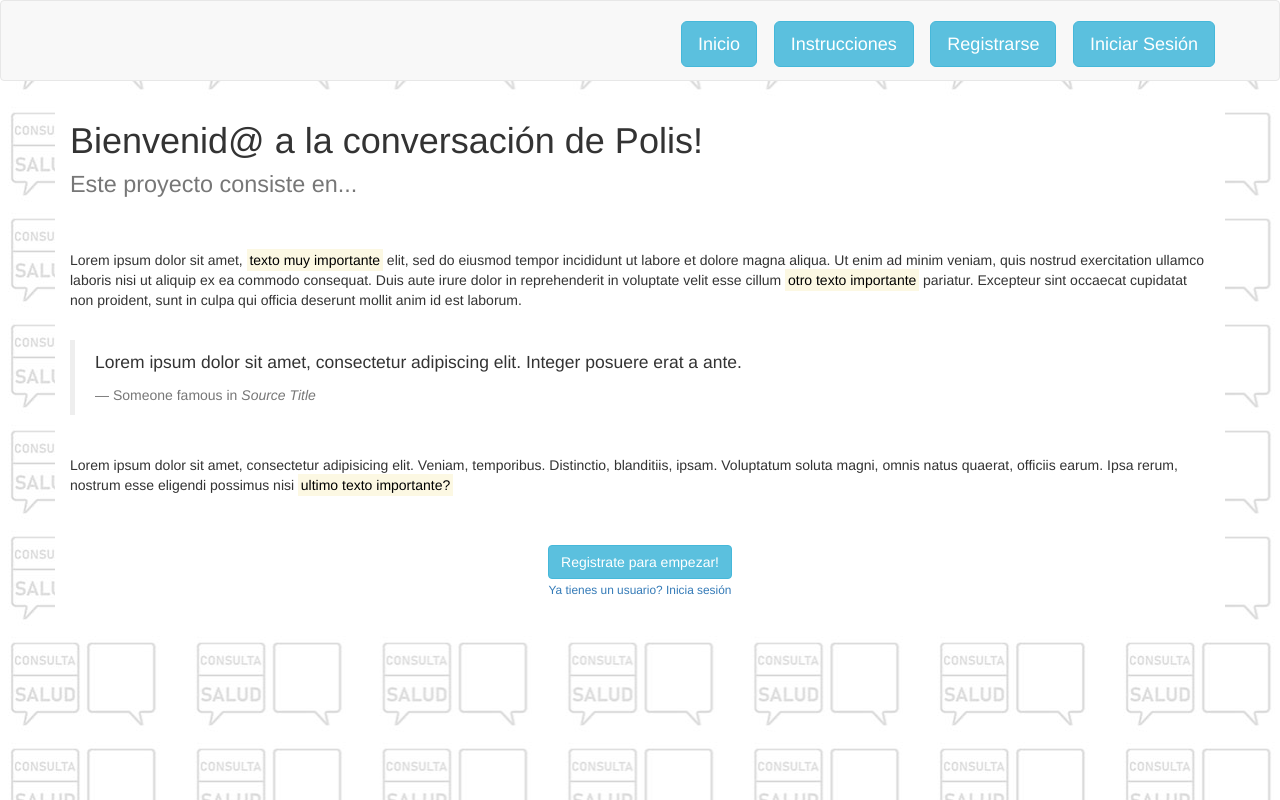
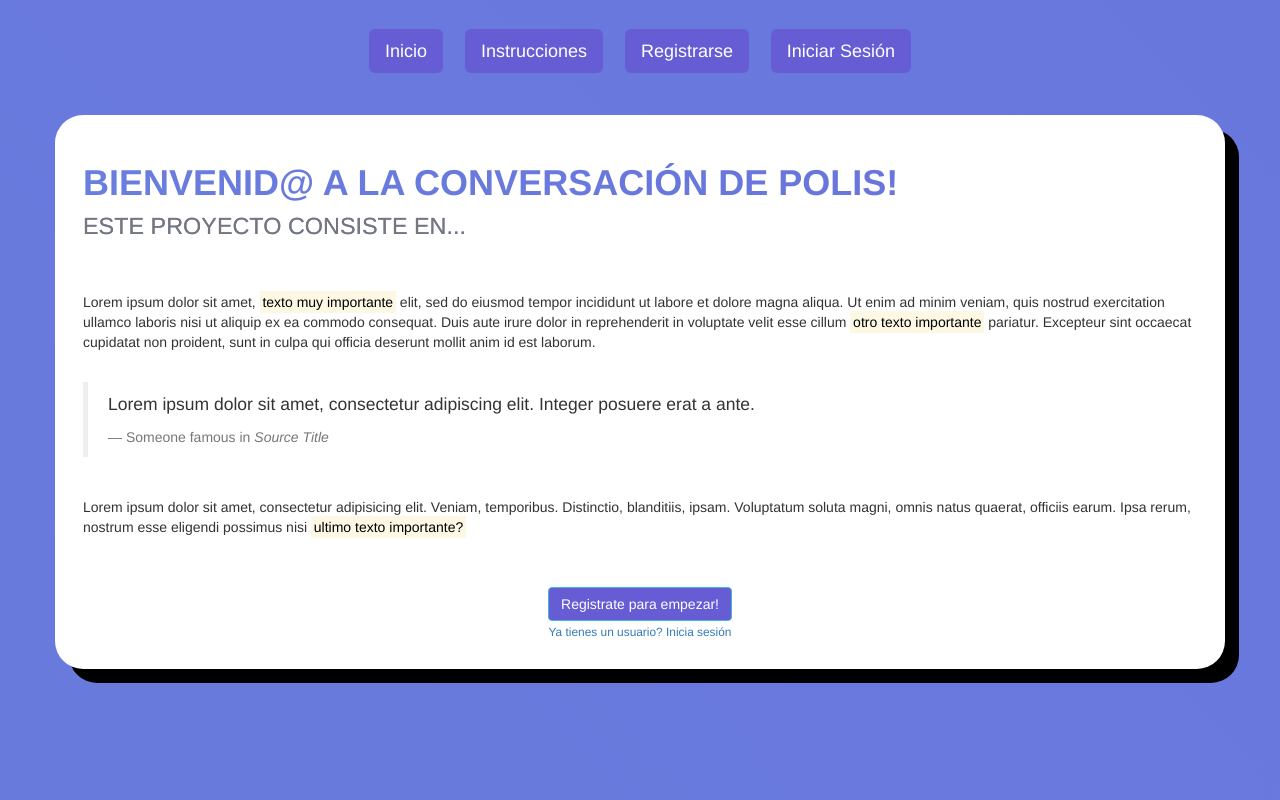
Before and after one commit to jerojero/polis-tribu, a Flask app: page / in a window 1280 px wide. Run offline with Flask 2, Linux system fonts and the light colour scheme; some libraries are stand-ins or nearby versions.

Commit message:
v0.8 Changed General looks of the page

```diff
--- a/app/static/css/main.css
+++ b/app/static/css/main.css
@@ -32,10 +32,53 @@
 
 .container {
   background: #fff;
-  padding-bottom: 2em;
+  padding: 2em;
+  border-radius: 2em;
+  box-shadow: 1em 1em black;
+}
+
+h1 {
+  text-transform: uppercase;
+  font-weight: 900;
+  background-image: linear-gradient(45deg, #6c9ae6, #665dd5);
+  background-size: 500%;
+  background-clip: text;
+  color: transparent;
+  animation: bg-animation 20s infinite alternate;
+  /*text-shadow: 0.2rem 0.2rem black;*/
+}
+
+h2 {
+  text-transform: uppercase;
+}
+
+.navbar {
+  background: transparent;
+  border: none;
+}
+
+.navbar .btn {
+  border: none;
+  margin: 0.5em;
+  /*box-shadow: 0.5rem 0.5rem 1rem darkgray;*/
+}
+
+.btn-info {
+  background: #665dd5;
+  border-radius: none;
 }
 
 body {
-  background-image: url("/static/images/w_consulta_b_small.jpg");
-  background-repeat: space;
+  background-image: linear-gradient(45deg, #6c9ae6, #665dd5);
+  background-size: 2200% 2200%;
+  animation: bg-animation 20s infinite alternate;
 }
+
+@keyframes bg-animation {
+  0% {
+    background-position: left;
+  }
+  100% {
+    background-position: right;
+  }
+}
--- a/app/templates/base.html
+++ b/app/templates/base.html
@@ -10,15 +10,15 @@
 {% endblock %}
 
 {% block navbar %}
-	<nav class="navbar navbar-default text-right" style="padding: 0 0 1% 0;">
+	<nav class="navbar navbar-default text-center" style="padding: 0 0 1% 0;">
 		<br>
-		<a href="{{ url_for('main.index') }}" class="btn btn-info btn-lg" style="margin-right: 1%;">Inicio</a>
-		<a href="{{ url_for('main.instructions') }}" class="btn btn-info btn-lg" style="margin-right: 1%;">Instrucciones</a>
+		<a href="{{ url_for('main.index') }}" class="btn btn-info btn-lg" >Inicio</a>
+		<a href="{{ url_for('main.instructions') }}" class="btn btn-info btn-lg" >Instrucciones</a>
 		{% if current_user.is_anonymous %}
-		<a href="{{ url_for('auth.register') }}" class="btn btn-info btn-lg" style="margin-right: 1%;">Registrarse</a>
-		<a href="{{ url_for('auth.login') }}" class="btn btn-info btn-lg" style="margin-right: 5%;">Iniciar Sesión</a>
+		<a href="{{ url_for('auth.register') }}" class="btn btn-info btn-lg" >Registrarse</a>
+		<a href="{{ url_for('auth.login') }}" class="btn btn-info btn-lg" >Iniciar Sesión</a>
 		{% else %}
-		<a href="{{ url_for('auth.logout') }}" class="btn btn-info btn-lg" style="margin-right: 5%;">Cerrar Sesión</a>
+		<a href="{{ url_for('auth.logout') }}" class="btn btn-info btn-lg">Cerrar Sesión</a>
 		{% endif %}
 	</nav>
 {% endblock %}
--- a/app/templates/main/instructions.html
+++ b/app/templates/main/instructions.html
@@ -4,10 +4,10 @@
 
 {% block app_content %}
 	<div class="text-center">
-	<h2>Un video corto sobre cómo funciona polis...</h1>
+	<h1>Un video corto sobre cómo funciona polis...</h1>
 	<br>
 	<div class="video-container">
-		<iframe class="responsive-iframe" src="https://www.youtube.com/embed/tvqlt7OWTOk" title="YouTube video player" frameborder="0" allow="accelerometer; autoplay; clipboard-write; encrypted-media; gyroscope; picture-in-picture" allowfullscreen></iframe>
+		<iframe class="responsive-iframe" src="https://www.youtube.com/embed/t3Fq5JrfnRw" title="Instrucciones Polis" frameborder="0" allow="accelerometer; autoplay; clipboard-write; encrypted-media; gyroscope; picture-in-picture" allowfullscreen></iframe>
 	</div>
 	<br>
 	<p class="text-center">
```
